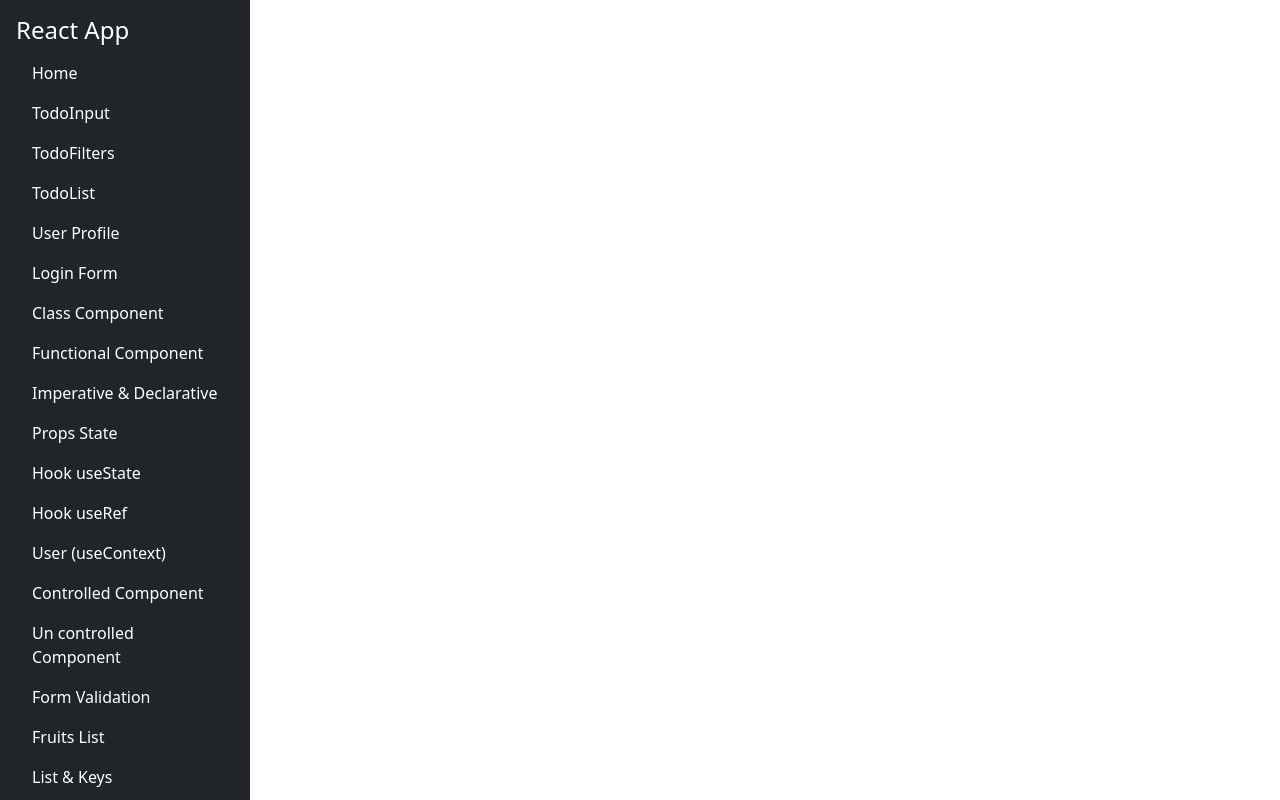
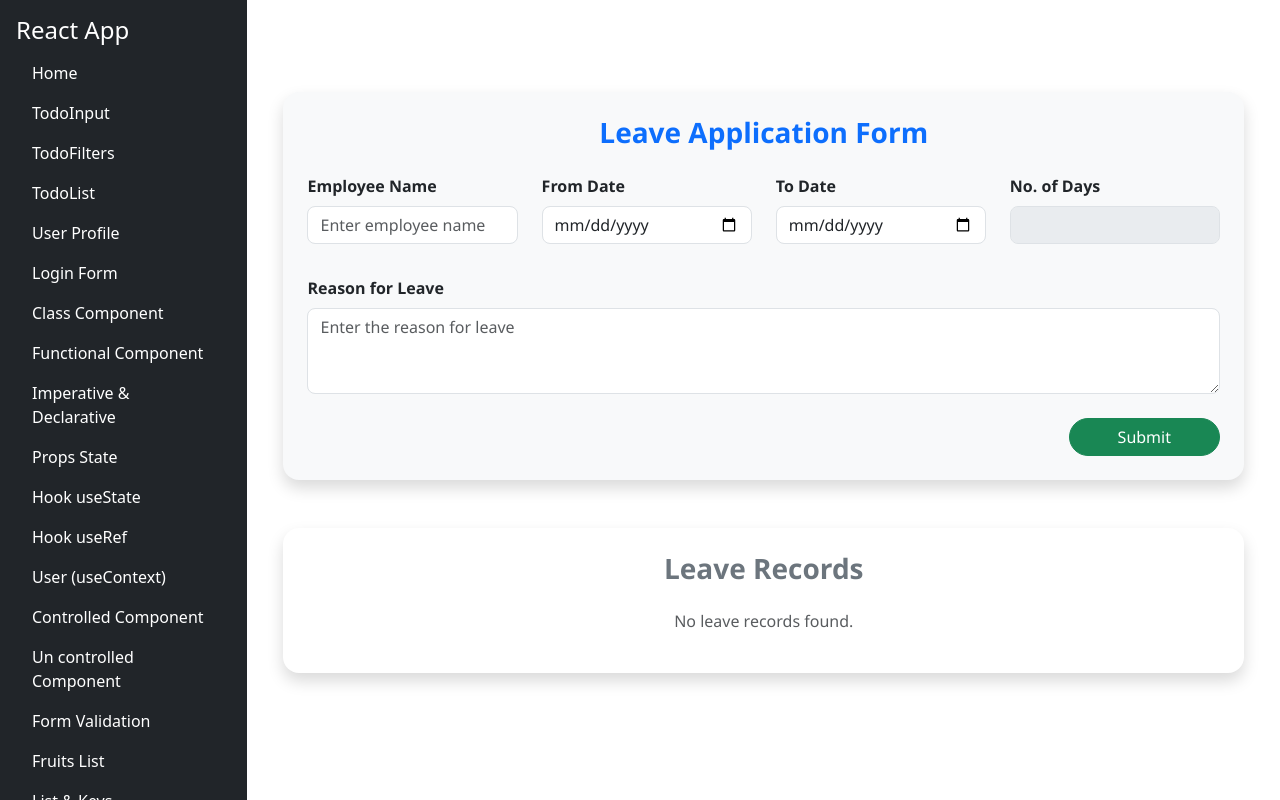
Before and after one commit to Suriyaprakash1997/LearnReact, a React (Vite) app in the folder myapp/: page /LeaveForm in a window 1280 px wide. Shown: the top 800 px of the page. Built offline with nearby package versions, Linux system fonts and the light colour scheme.

Commit message:
Implement the Leave Form for Employees.

```diff
--- a/myapp/src/App.jsx
+++ b/myapp/src/App.jsx
@@ -21,6 +21,7 @@ import AddProduct from './Component/AddProduct';
 import UserProfile from './Component/UserProfile';
 import LoginForm  from './Component/LoginForm';
 import ReactMemo from './Component/React-memo';
+import LeaveForm from './Component/EmployeeLeaveForm';
 import './App.css'
 import React from "react";
 import { BrowserRouter as Router, Routes, Route, Link,NavLink } from "react-router-dom";
@@ -66,6 +67,7 @@ function App() {
             <li className="nav-item"><NavLink to="/product" className={({ isActive }) => isActive ? "active" : "nonactive"}>Product</NavLink></li>
             <li className="nav-item"><Link className="nav-link text-white" to="/ItemListManager">Item List</Link></li>
             <li className="nav-item"><Link className="nav-link text-white" to="/ReactMemo">React Memo</Link></li>
+            <li className="nav-item"><Link className="nav-link text-white" to="/LeaveForm">Leave Form</Link></li>
           </ul>
         </nav>
 
@@ -99,6 +101,7 @@ function App() {
             <Route path="/ItemListManager" element={<ItemListManager />} />
             <Route path="/addproduct/:id?" element={<AddProduct />} />
             <Route path="/ReactMemo" element={<ReactMemo />} />
+            <Route path="/LeaveForm" element={<LeaveForm />} />
           </Routes>
         </div>
       </div>
--- /dev/null
+++ b/myapp/src/Component/EmployeeLeaveForm.jsx
@@ -0,0 +1,206 @@
+import React, { useState, useEffect } from 'react';
+
+export default function LeaveForm() {
+  const [formData, setFormData] = useState({
+    employeeName: '',
+    fromDate: '',
+    toDate: '',
+    noOfDays: '',
+    reason: ''
+  });
+
+  const [leaveRecords, setLeaveRecords] = useState([]);
+
+  useEffect(() => {
+    const storedRecords = JSON.parse(localStorage.getItem('leaveRecords'));
+    if (storedRecords) {
+      setLeaveRecords(storedRecords);
+    }
+  }, []);
+
+  const handleChange = (e) => {
+    const { name, value } = e.target;
+
+    setFormData(prevState => {
+      let updatedForm = {
+        ...prevState,
+        [name]: value
+      };
+
+      if (name === 'fromDate' || name === 'toDate') {
+        const validationResult = validateDates(
+          name === 'fromDate' ? value : prevState.fromDate,
+          name === 'toDate' ? value : prevState.toDate
+        );
+
+        if (!validationResult.isValid) {
+          alert(validationResult.message);
+          updatedForm.toDate = '';
+          updatedForm.noOfDays = '';
+        } else {
+          updatedForm.noOfDays = calculateDays(updatedForm.fromDate, updatedForm.toDate);
+        }
+      }
+
+      return updatedForm;
+    });
+  };
+
+  const validateDates = (from, to) => {
+    if (from && to) {
+      const fromDate = new Date(from);
+      const toDate = new Date(to);
+
+      if (toDate < fromDate) {
+        return {
+          isValid: false,
+          message: '"To Date" cannot be earlier than "From Date". Please select a valid date.'
+        };
+      }
+    }
+    return { isValid: true };
+  };
+
+  const calculateDays = (from, to) => {
+    if (from && to) {
+      const fromDate = new Date(from);
+      const toDate = new Date(to);
+      const diffTime = toDate - fromDate;
+      const diffDays = Math.ceil(diffTime / (1000 * 60 * 60 * 24)) + 1;
+      return diffDays > 0 ? diffDays : '';
+    }
+    return '';
+  };
+
+  const handleSubmit = (e) => {
+    e.preventDefault();
+    if (formData.employeeName && formData.fromDate && formData.toDate && formData.noOfDays && formData.reason) {
+      const updatedRecords = [...leaveRecords, formData];
+      setLeaveRecords(updatedRecords);
+      localStorage.setItem('leaveRecords', JSON.stringify(updatedRecords)); // Save to localStorage
+
+      setFormData({
+        employeeName: '',
+        fromDate: '',
+        toDate: '',
+        noOfDays: '',
+        reason: ''
+      });
+
+      alert('Leave Submitted Successfully!');
+    } else {
+      alert('Please fill all the fields properly.');
+    }
+  };
+
+  return (
+    <div className="container my-5">
+      {/* Form Card */}
+      <div className="card p-4 shadow rounded-4 border-0 bg-light">
+        <h3 className="text-primary mb-4 text-center fw-bold">Leave Application Form</h3>
+        <form onSubmit={handleSubmit}>
+          <div className="row g-4">
+            <div className="col-md-3">
+              <label className="form-label fw-semibold">Employee Name</label>
+              <input
+                type="text"
+                name="employeeName"
+                value={formData.employeeName}
+                onChange={handleChange}
+                className="form-control rounded-3"
+                placeholder="Enter employee name"
+                required
+              />
+            </div>
+            <div className="col-md-3">
+              <label className="form-label fw-semibold">From Date</label>
+              <input
+                type="date"
+                name="fromDate"
+                value={formData.fromDate}
+                onChange={handleChange}
+                className="form-control rounded-3"
+                required
+              />
+            </div>
+            <div className="col-md-3">
+              <label className="form-label fw-semibold">To Date</label>
+              <input
+                type="date"
+                name="toDate"
+                value={formData.toDate}
+                onChange={handleChange}
+                className="form-control rounded-3"
+                required
+              />
+            </div>
+            <div className="col-md-3">
+              <label className="form-label fw-semibold">No. of Days</label>
+              <input
+                type="text"
+                name="noOfDays"
+                value={formData.noOfDays}
+                className="form-control rounded-3"
+                disabled
+              />
+            </div>
+          </div>
+
+          <div className="row g-4 mt-2">
+            <div className="col-12">
+              <label className="form-label fw-semibold">Reason for Leave</label>
+              <textarea
+                name="reason"
+                value={formData.reason}
+                onChange={handleChange}
+                className="form-control rounded-3"
+                rows="3"
+                placeholder="Enter the reason for leave"
+                required
+              ></textarea>
+            </div>
+          </div>
+
+          <div className="text-end mt-4">
+            <button type="submit" className="btn btn-success px-5 rounded-pill">
+              Submit
+            </button>
+          </div>
+        </form>
+      </div>
+
+      {/* Records Table */}
+      <div className="card p-4 shadow rounded-4 border-0 bg-white mt-5">
+        <h3 className="text-secondary mb-4 text-center fw-bold">Leave Records</h3>
+        {leaveRecords.length === 0 ? (
+          <p className="text-center text-muted">No leave records found.</p>
+        ) : (
+          <div className="table-responsive">
+            <table className="table table-hover table-bordered align-middle">
+              <thead className="table-light">
+                <tr>
+                  <th>Employee Name</th>
+                  <th>From Date</th>
+                  <th>To Date</th>
+                  <th>No. of Days</th>
+                  <th>Reason</th>
+                </tr>
+              </thead>
+              <tbody>
+                {leaveRecords.map((record, index) => (
+                  <tr key={index}>
+                    <td>{record.employeeName}</td>
+                    <td>{record.fromDate}</td>
+                    <td>{record.toDate}</td>
+                    <td>{record.noOfDays}</td>
+                    <td>{record.reason}</td>
+                  </tr>
+                ))}
+              </tbody>
+            </table>
+          </div>
+        )}
+      </div>
+    </div>
+  );
+}
```
